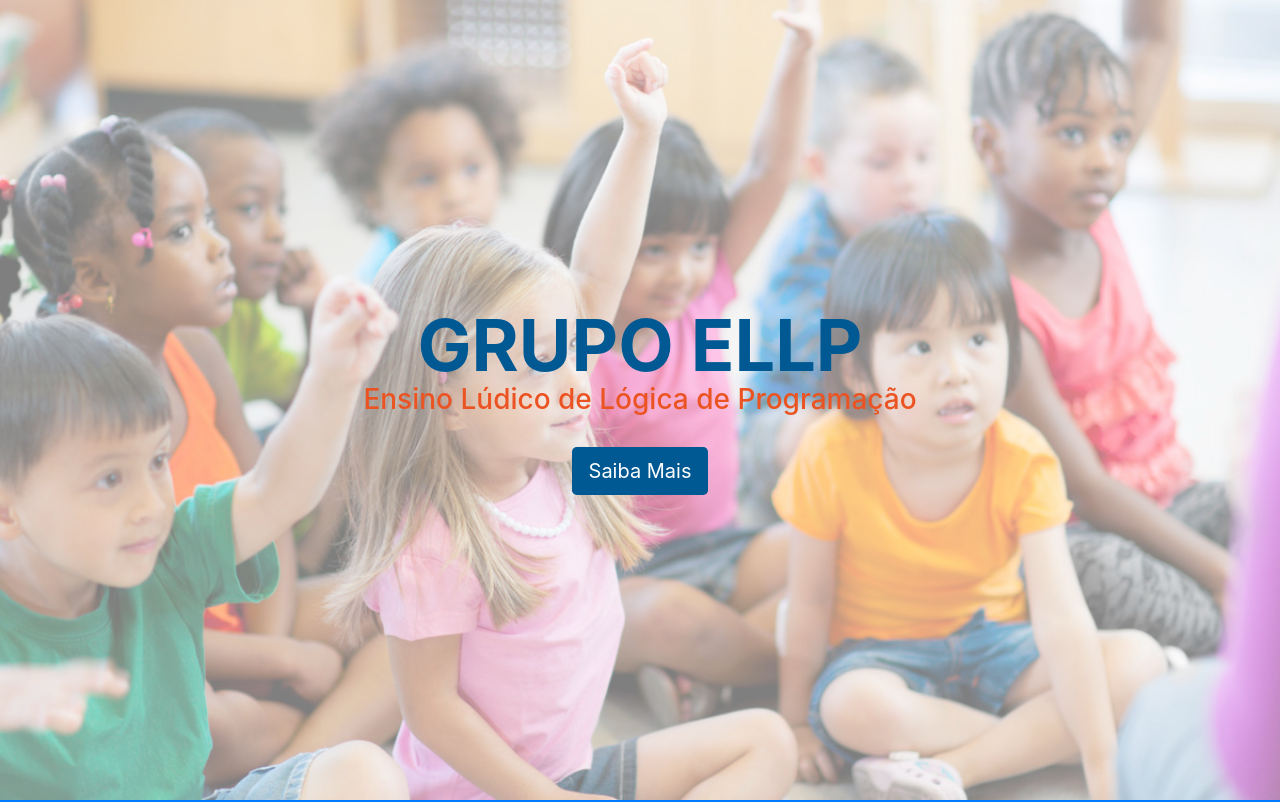
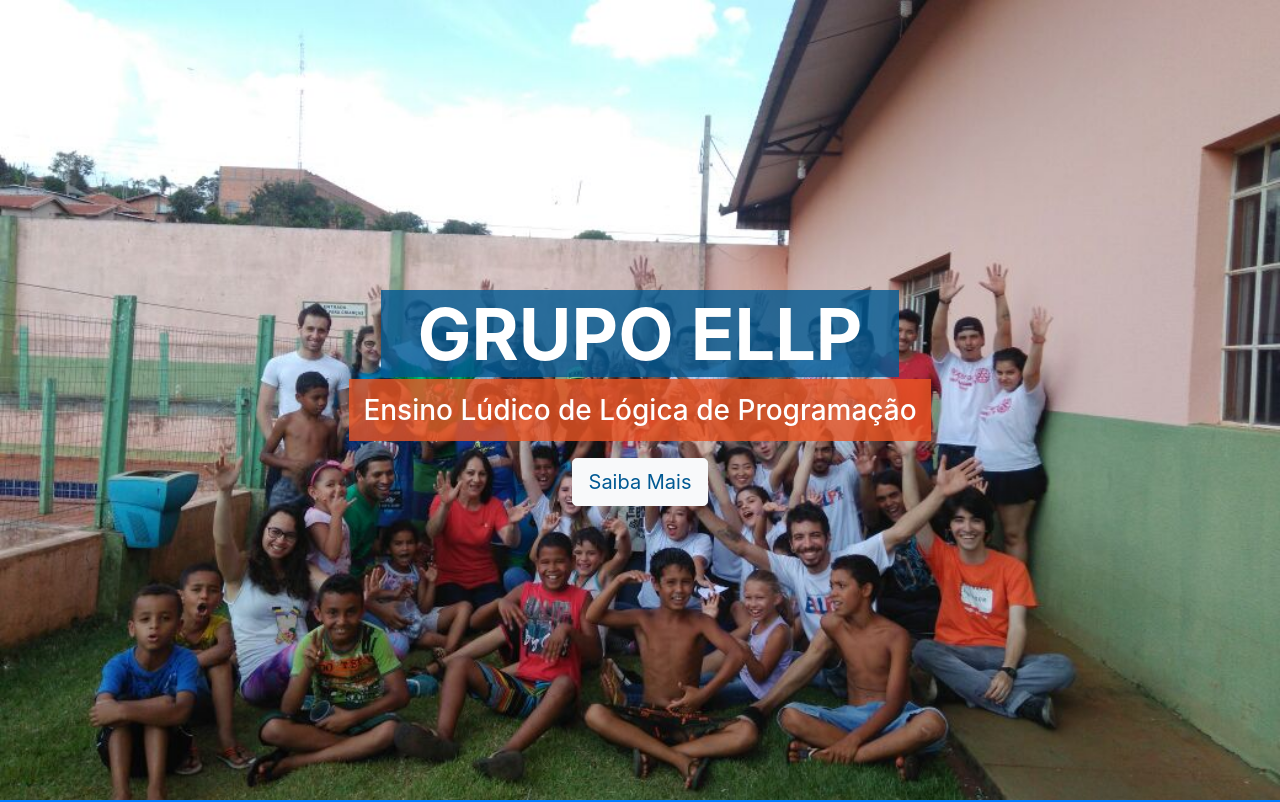
Before and after one commit to davikawasaki/ellp-front, a website with bundled scripts: page index.html in a window 1280 px wide. Shown: the top 802 px of the page. Built offline with nearby package versions, Linux system fonts and the light colour scheme.

Commit message:
Color and image touches

```diff
--- a/css/stylish-portfolio.css
+++ b/css/stylish-portfolio.css
@@ -36,6 +36,26 @@ body {
 
 .text-orange {
     color: #EB5422;
+}
+
+.bg-blue {
+    background-color: rgba(0, 89, 147, .8);
+}
+
+.bg-orange {
+    background-color: rgba(235, 84, 34, .8);
+}
+
+.pd-05em {
+    padding: .5em;
+}
+
+.pd-rl-05em {
+    padding: 0 .5em;
+}
+
+div h1.mg-b-03em {
+    margin-bottom: 0.3em;
 }
 
 
@@ -80,7 +100,7 @@ body {
 .btn-blue:focus,
 .btn-blue:active {
     color: #fff;
-    background-color: rgba(0, 89, 147, .7)
+    background-color: rgba(0, 89, 147, .7);
 }
 
 
@@ -195,12 +215,12 @@ hr.small {
     left: 0;
     width: 100%;
     height: 100%;
-    background: url(../img/kids_page_banner.jpg) no-repeat center center scroll;
+    background: url(../img/dia_criancas_santa_mariana_2016_003.jpg) no-repeat center center scroll;
     -webkit-background-size: cover;
     -moz-background-size: cover;
     -o-background-size: cover;
     background-size: cover;
-    opacity: 0.5;
+    opacity: 1;
     z-index: -1;
 }
 
@@ -299,3 +319,13 @@ footer {
     display: none;
     padding: 15px 20px;
 }
+
+/* Override */
+
+.bg-primary {
+    background-color: #005993 !important;
+}
+
+.text-primary, a {
+    color: #005993 !important;
+}
--- a/index.html
+++ b/index.html
@@ -68,10 +68,10 @@
     <!-- Header -->
     <header class="header" id="top">
       <div class="text-vertical-center">
-        <h1 class="text-blue">GRUPO ELLP</h1>
-        <h3 class="text-orange">Ensino Lúdico de Lógica de Programação</h3>
+        <h1 class="text-white mg-b-03em"><span class="pd-rl-05em bg-blue">GRUPO ELLP</span></h1>
+        <h3 class="text-white"><span class="pd-05em bg-orange">Ensino Lúdico de Lógica de Programação</span></h3>
         <br>
-        <a href="#services" class="btn btn-blue btn-lg js-scroll-trigger">Saiba Mais</a>
+        <a href="#lema" class="btn btn-light btn-lg js-scroll-trigger">Saiba Mais</a>
       </div>
     </header>
 
@@ -85,7 +85,7 @@
     </section> -->
 
     <!-- Services -->
-    <section id="services" class="services bg-primary text-white">
+    <section id="lema" class="services bg-primary text-white">
       <div class="container">
         <div class="row text-center">
           <div class="col-lg-10 mx-auto">
@@ -219,7 +219,7 @@
         <div class="row">
           <div class="col-lg-10 mx-auto text-center">
             <h4>
-              <strong>Grupo ELLP</strong>
+              <strong class="text-blue">Grupo ELLP</strong>
             </h4>
             <ul class="list-unstyled">
               <li style="visibility:hidden;">
@@ -254,7 +254,7 @@
         </div>
       </div>
       <a id="to-top" href="#top" class="btn btn-dark btn-lg js-scroll-trigger">
-        <i class="fa fa-chevron-up fa-fw fa-1x"></i>
+        <i class="fa fa-chevron-up fa-fw fa-1x text-white"></i>
       </a>
     </footer>
 
```
Also changed, not shown: img/dia_criancas_santa_mariana_2016_001.jpg (added), img/dia_criancas_santa_mariana_2016_002.jpg (added), img/dia_criancas_santa_mariana_2016_003.jpg (added).
